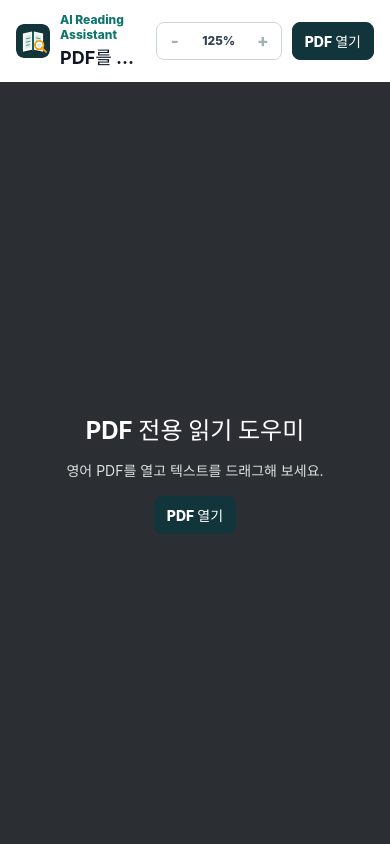
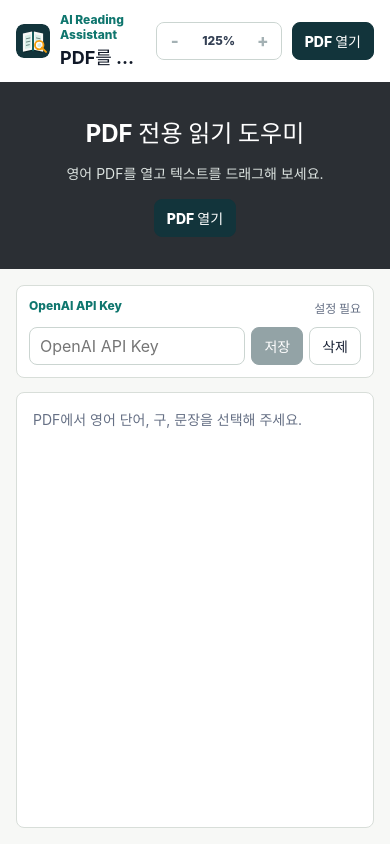
Before and after one commit to TechieMoon/ai-reading-assistant, a React (Vite) app: page / in a window 390 px wide. Shown: the top 844 px of the page. Built offline with nearby package versions, Linux system fonts and the light colour scheme.

Commit message:
Keep assistant panel fixed while scrolling PDFs

```diff
--- a/src/renderer/styles.css
+++ b/src/renderer/styles.css
@@ -12,9 +12,20 @@
   box-sizing: border-box;
 }
 
+html,
+body {
+  height: 100%;
+  overflow: hidden;
+}
+
 body {
   margin: 0;
   background: #eef2ef;
+}
+
+#root {
+  height: 100%;
+  min-height: 0;
 }
 
 button,
@@ -25,19 +36,24 @@
 .app-shell {
   display: grid;
   grid-template-columns: minmax(0, 1fr) 390px;
-  min-height: 100vh;
+  height: 100vh;
+  min-height: 0;
+  overflow: hidden;
 }
 
 .pdf-column {
   position: relative;
+  display: flex;
+  min-height: 0;
   min-width: 0;
+  flex-direction: column;
+  overflow: hidden;
   border-right: 1px solid #d8ded9;
   background: #2b2f34;
 }
 
 .topbar {
-  position: sticky;
-  top: 0;
+  flex: 0 0 auto;
   z-index: 20;
   display: flex;
   align-items: center;
@@ -164,9 +180,17 @@
 
 .pdf-viewer {
   display: grid;
+  min-height: 0;
+  flex: 1;
+  align-content: start;
   justify-content: center;
   gap: 18px;
+  overflow: auto;
   padding: 22px;
+}
+
+.pdf-column:has(.center-state) .pdf-viewer {
+  display: none;
 }
 
 .pdf-page {
@@ -190,7 +214,8 @@
 
 .center-state {
   display: grid;
-  min-height: calc(100vh - 64px);
+  min-height: 0;
+  flex: 1;
   place-items: center;
   align-content: center;
   gap: 14px;
@@ -232,9 +257,12 @@
 
 .assistant-panel {
   display: flex;
+  height: 100vh;
+  min-height: 0;
   min-width: 0;
   flex-direction: column;
   gap: 14px;
+  overflow: hidden;
   background: #f7f8f6;
   padding: 16px;
 }
@@ -311,7 +339,7 @@
 
 .answer-panel {
   flex: 1;
-  min-height: 300px;
+  min-height: 0;
   overflow: auto;
 }
 
@@ -433,6 +461,8 @@
   }
 
   .assistant-panel {
+    height: auto;
     min-height: 560px;
+    overflow: visible;
   }
 }
```
